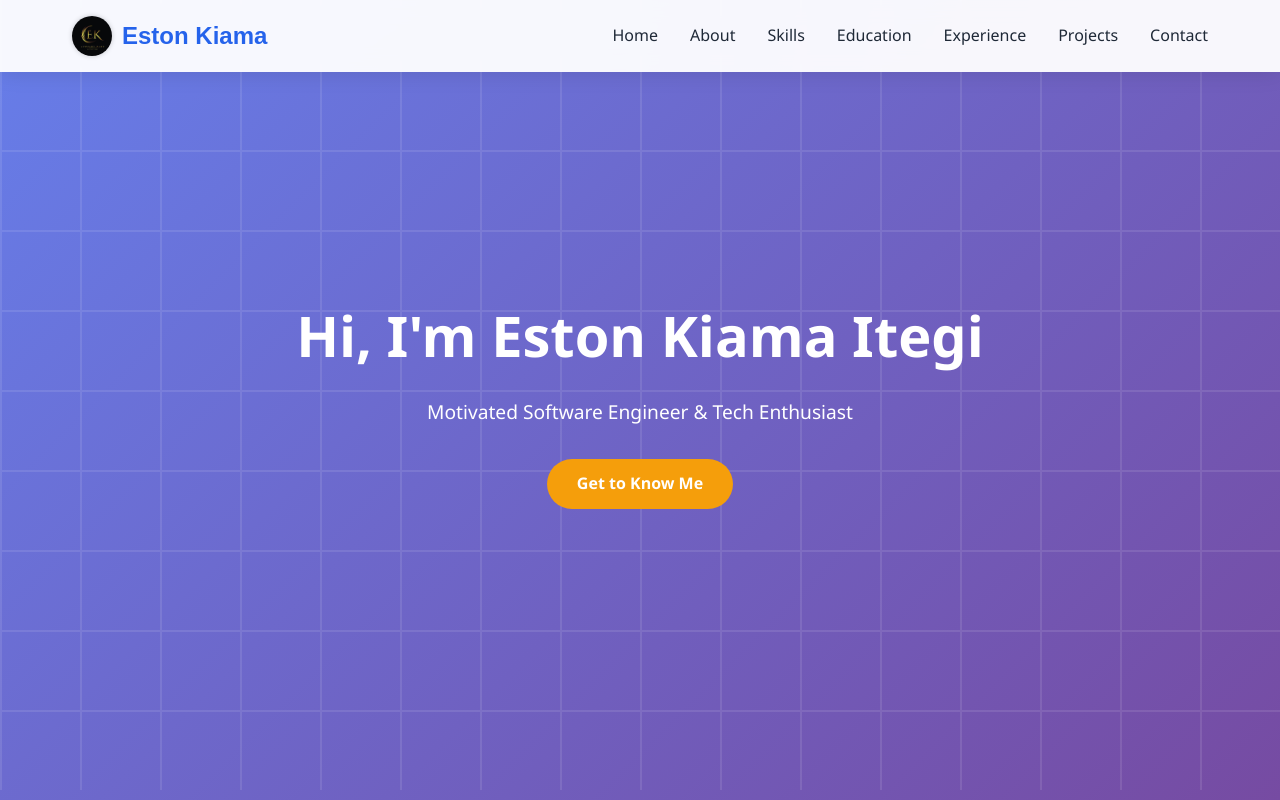
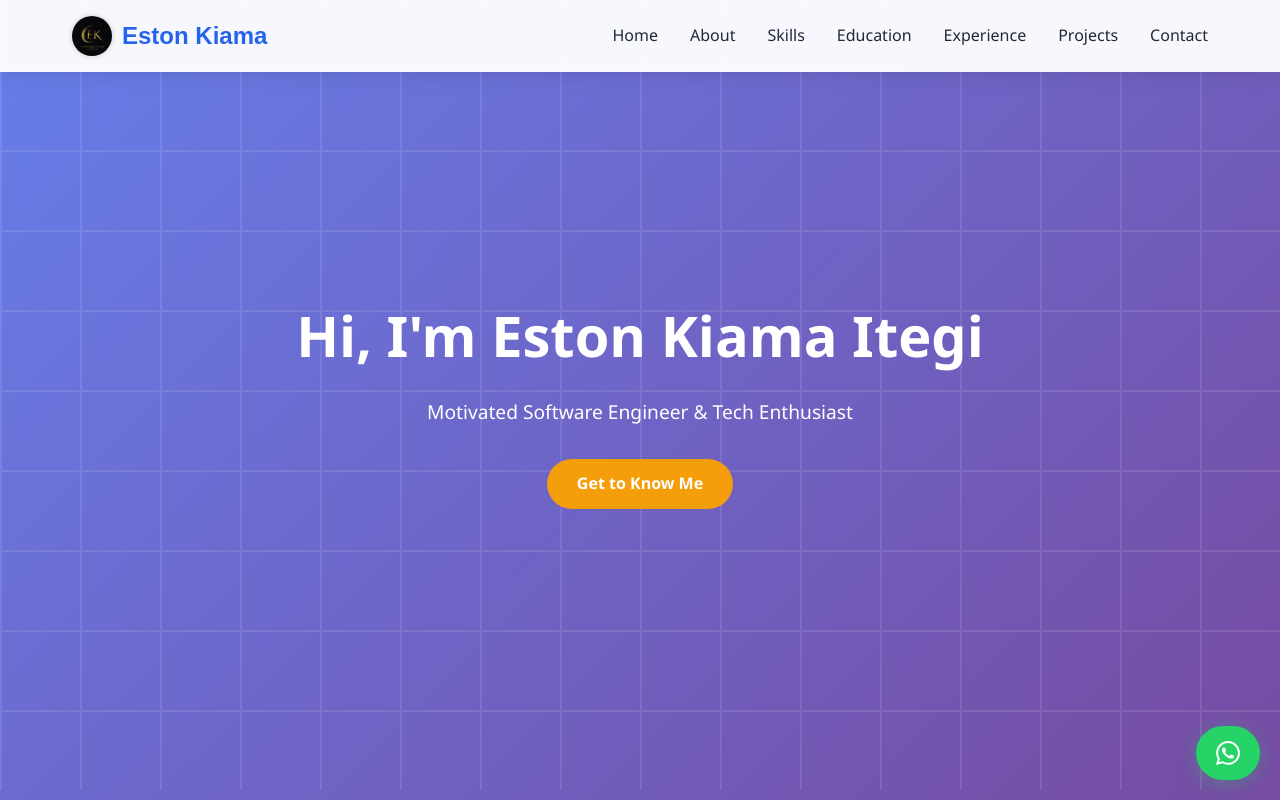
Before and after one commit to ESTON-kiam/plp-hackathon, a plain HTML site: page index.html in a window 1280 px wide. Shown: the top 800 px of the page. Drawn offline with Linux system fonts and the light colour scheme.

Commit message:
whatsapp connent

```diff
--- a/assets/css/style.css
+++ b/assets/css/style.css
@@ -609,3 +609,44 @@
                 font-size: 1.8rem;
             }
         }
+
+
+
+        .whatsapp-badge {
+            position: fixed;
+            bottom: 20px;
+            right: 20px;
+            z-index: 1000;
+            background: #25D366;
+            border-radius: 50px;
+            padding: 15px 20px;
+            box-shadow: 0 4px 20px rgba(37, 211, 102, 0.3);
+            transition: all 0.3s ease;
+            animation: pulse 2s infinite;
+        }
+
+        .whatsapp-badge:hover {
+            transform: translateY(-3px);
+            box-shadow: 0 6px 25px rgba(37, 211, 102, 0.4);
+            animation: none;
+        }
+
+        .whatsapp-badge a {
+            display: flex;
+            align-items: center;
+            gap: 10px;
+            color: white;
+            text-decoration: none;
+            font-weight: 600;
+            font-size: 16px;
+        }
+
+        .whatsapp-icon {
+            width: 24px;
+            height: 24px;
+            fill: white;
+        }
+
+        .whatsapp-text {
+            display: none;
+        }
--- a/index.html
+++ b/index.html
@@ -28,7 +28,14 @@
             </ul>
         </div>
     </nav>
-
+ <div class="whatsapp-badge">
+        <a href="https://wa.me/254757196660?text=Hello%20Eston!%20I%20found%20your%20portfolio%20and%20would%20like%20to%20connect." target="_blank">
+            <svg class="whatsapp-icon" viewBox="0 0 24 24">
+                <path d="M17.472 14.382c-.297-.149-1.758-.867-2.03-.967-.273-.099-.471-.148-.67.15-.197.297-.767.966-.94 1.164-.173.199-.347.223-.644.075-.297-.15-1.255-.463-2.39-1.475-.883-.788-1.48-1.761-1.653-2.059-.173-.297-.018-.458.13-.606.134-.133.298-.347.446-.52.149-.174.198-.298.298-.497.099-.198.05-.371-.025-.52-.075-.149-.669-1.612-.916-2.207-.242-.579-.487-.5-.669-.51-.173-.008-.371-.01-.57-.01-.198 0-.52.074-.792.372-.272.297-1.04 1.016-1.04 2.479 0 1.462 1.065 2.875 1.213 3.074.149.198 2.096 3.2 5.077 4.487.709.306 1.262.489 1.694.625.712.227 1.36.195 1.871.118.571-.085 1.758-.719 2.006-1.413.248-.694.248-1.289.173-1.413-.074-.124-.272-.198-.57-.347m-5.421 7.403h-.004a9.87 9.87 0 01-5.031-1.378l-.361-.214-3.741.982.998-3.648-.235-.374a9.86 9.86 0 01-1.51-5.26c.001-5.45 4.436-9.884 9.888-9.884 2.64 0 5.122 1.03 6.988 2.898a9.825 9.825 0 012.893 6.994c-.003 5.45-4.437 9.884-9.885 9.884m8.413-18.297A11.815 11.815 0 0012.05 0C5.495 0 .16 5.335.157 11.892c0 2.096.547 4.142 1.588 5.945L.057 24l6.305-1.654a11.882 11.882 0 005.683 1.448h.005c6.554 0 11.89-5.335 11.893-11.893A11.821 11.821 0 0020.465 3.63"/>
+            </svg>
+            <span class="whatsapp-text">Chat on WhatsApp</span>
+        </a>
+    </div>
     <!-- Hero Section -->
     <section id="home" class="hero">
         <div class="hero-content">
```
